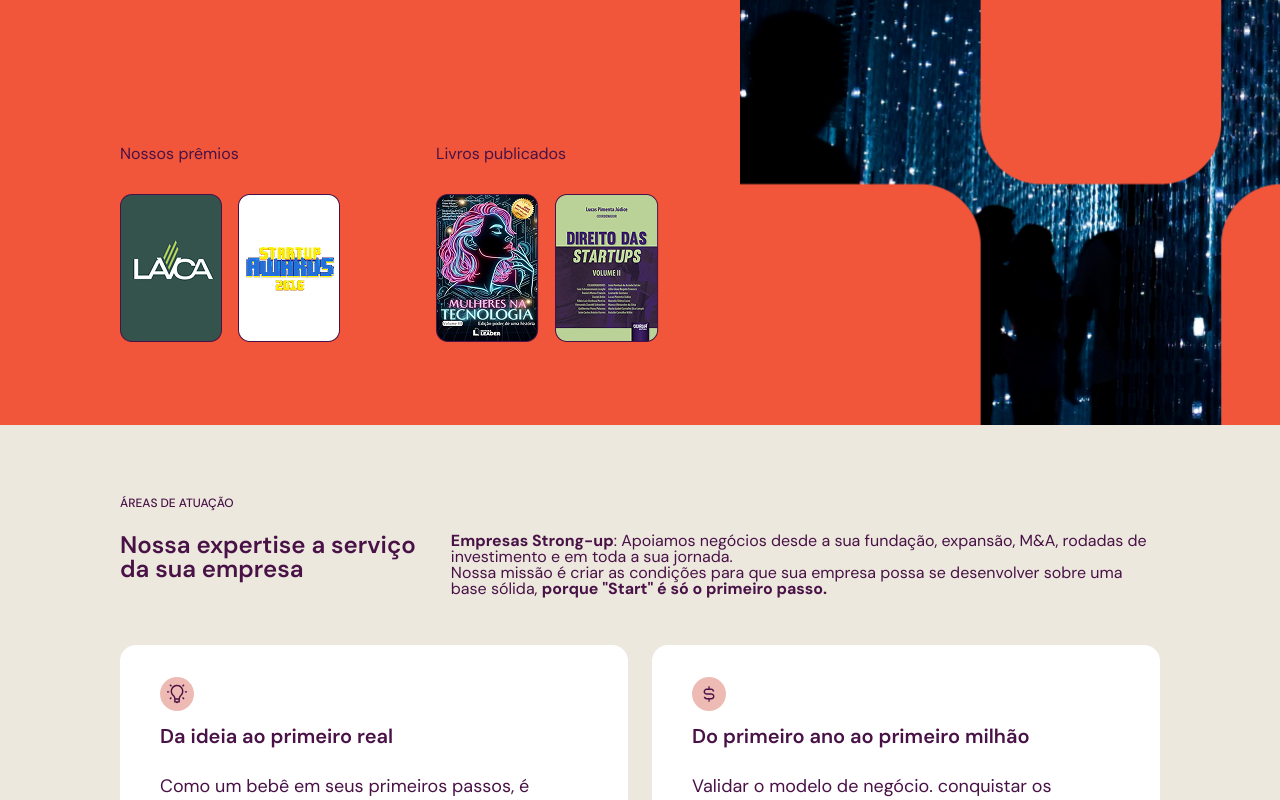
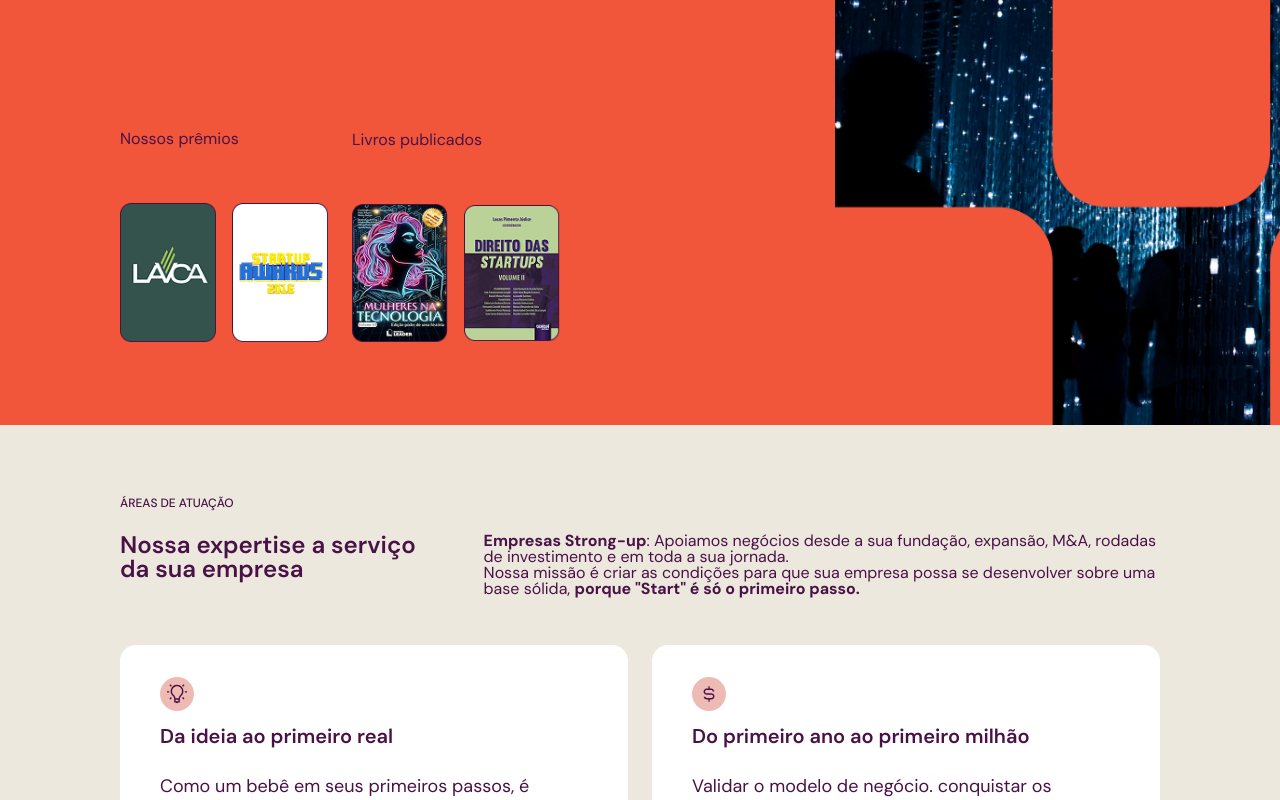
Before and after one commit to SabraAS/witte, a Next.js app: page / in a window 1280 px wide. Shown: the part 660-1460 px from the top of the page. Built offline with nearby package versions, Linux system fonts and the light colour scheme.

Commit message:
feat: more responsiveness

```diff
--- a/src/components/activityAreas/index.scss
+++ b/src/components/activityAreas/index.scss
@@ -34,6 +34,7 @@
     justify-content: space-between;
     width: 100%;
     margin-bottom: 48px;
+    gap: 48px;
 
     @media (max-width: 768px) {
       flex-direction: column;
@@ -48,6 +49,7 @@
       align-items: flex-end;
       justify-content: flex-start;
       margin-bottom: 0px;
+      gap: 0px;
 
       @media (max-width: 768px) {
         flex-direction: column;
--- a/src/components/hero/index.scss
+++ b/src/components/hero/index.scss
@@ -3,10 +3,15 @@
   display: grid;
   grid-template-columns: 1fr 1fr;
   gap: 80px;
-  padding: 72px 0px 0px 120px;
+  padding: 160px 0px 0px 120px;
   max-width: 100%;
   height: 993px;
   overflow: clip;
+
+  @media (max-width: 1280px) {
+    grid-template-columns: 1.2fr 0.8fr;
+    gap: 48px;
+  }
 
   @media (max-width: 768px) {
     height: 100%;
@@ -125,6 +130,9 @@
     gap: 96px;
 
     &--desktop {
+      @media (max-width: 1280px) {
+        gap: 24px;
+      }
       @media (max-width: 768px) {
         display: none;
       }
@@ -174,9 +182,9 @@
   &__infos-item {
     cursor: pointer;
 
-    @media (max-width: 768px) {
+    @media (max-width: 1280px) {
       width: 100%;
-      max-width: 100px;
+      max-width: 96px;
       min-width: 60px;
       margin-top: 24px;
 
--- a/src/components/services/index.scss
+++ b/src/components/services/index.scss
@@ -132,7 +132,7 @@
     line-height: 120%;
     margin: 0px;
     letter-spacing: 0%;
-    height: 48px;
+    min-height: 48px;
     flex-shrink: 0;
   }
 
```
